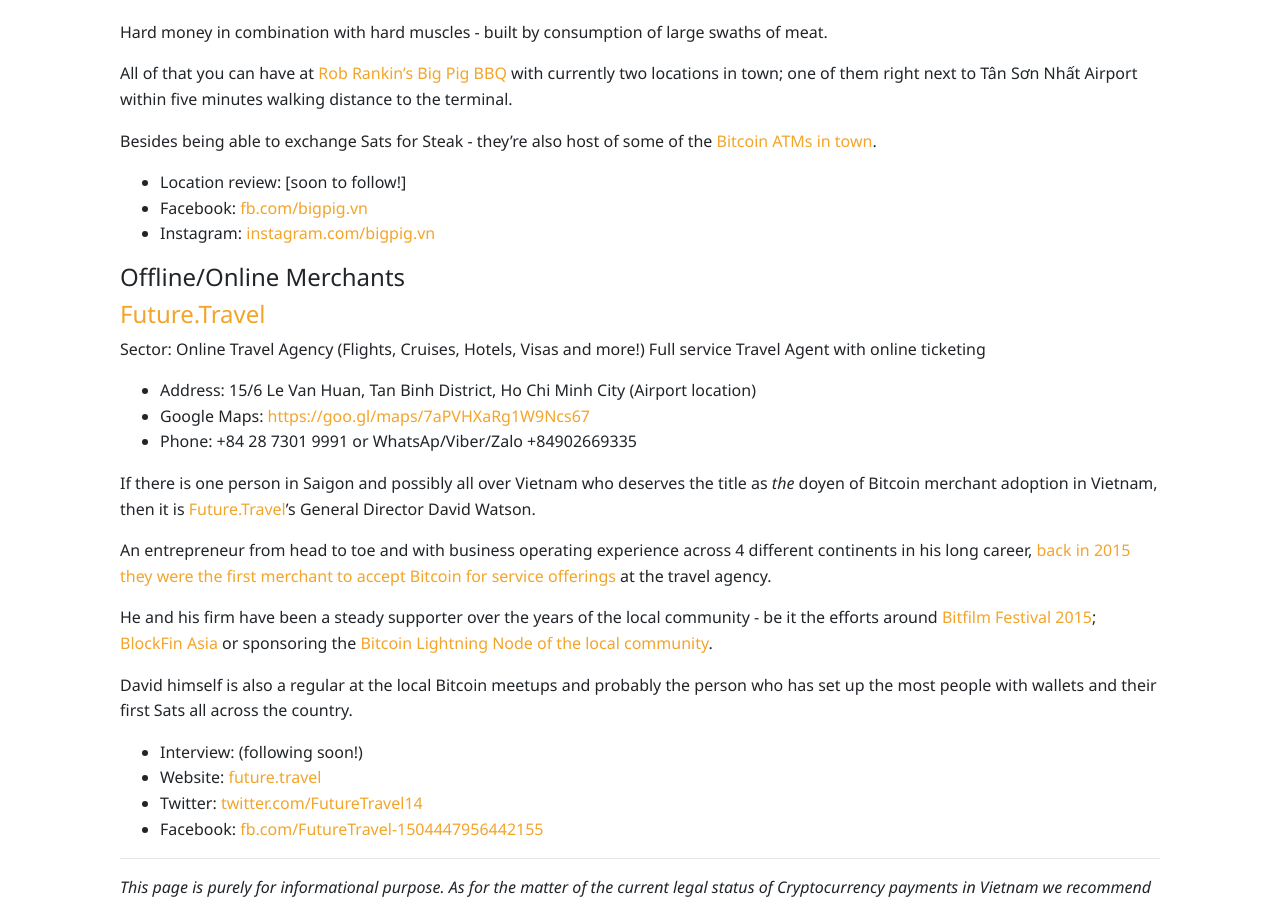
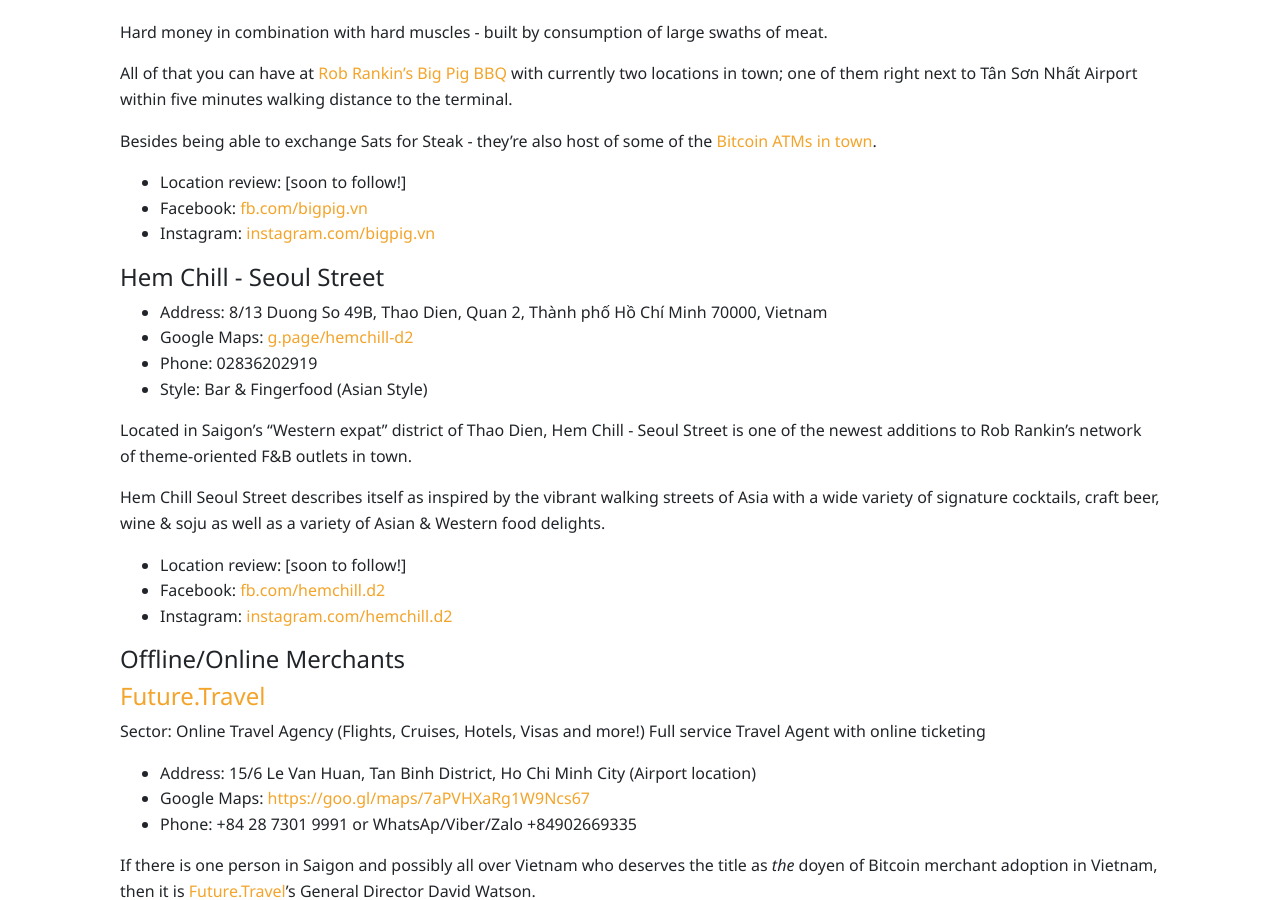
Before and after one commit to bitcoinsaigon/bitcoinsaigon.github.io, a Jekyll site: the page built from _pages/spend-sats-saigon.md, in a window 1280 px wide and 900 px high, scrolled down 1707 px. Built offline with Jekyll 4.4.1, drawn with Linux system fonts in a browser that asks for light colours; nearby versions of some CDN libraries.

Commit message:
Hem Chill

```diff
--- a/_pages/spend-sats-saigon.md
+++ b/_pages/spend-sats-saigon.md
@@ -74,6 +74,21 @@
 - Facebook: [fb.com/bigpig.vn](https://www.facebook.com/bigpig.vn)
 - Instagram: [instagram.com/bigpig.vn](www.instagram.com/bigpig.vn)
 
+#### Hem Chill - Seoul Street
+
+- Address: 8/13 Duong So 49B, Thao Dien, Quan 2, Thành phố Hồ Chí Minh 70000, Vietnam
+- Google Maps: [g.page/hemchill-d2](https://g.page/hemchill-d2?share)
+- Phone: 02836202919
+- Style: Bar & Fingerfood (Asian Style)
+
+Located in Saigon’s “Western expat” district of Thao Dien, Hem Chill - Seoul Street is one of the newest additions to Rob Rankin’s network of theme-oriented F&B outlets in town.
+
+Hem Chill Seoul Street describes itself as inspired by the vibrant walking streets of Asia with a wide variety of signature cocktails, craft beer, wine & soju as well as a variety of Asian & Western food delights.
+
+- Location review: [soon to follow!]
+- Facebook: [fb.com/hemchill.d2]( https://www.facebook.com/hemchill.d2)
+- Instagram: [instagram.com/hemchill.d2](www.instagram.com/hemchill.d2)
+
 #### Offline/Online Merchants
 
 #### [Future.Travel](https://future.travel/)
```
